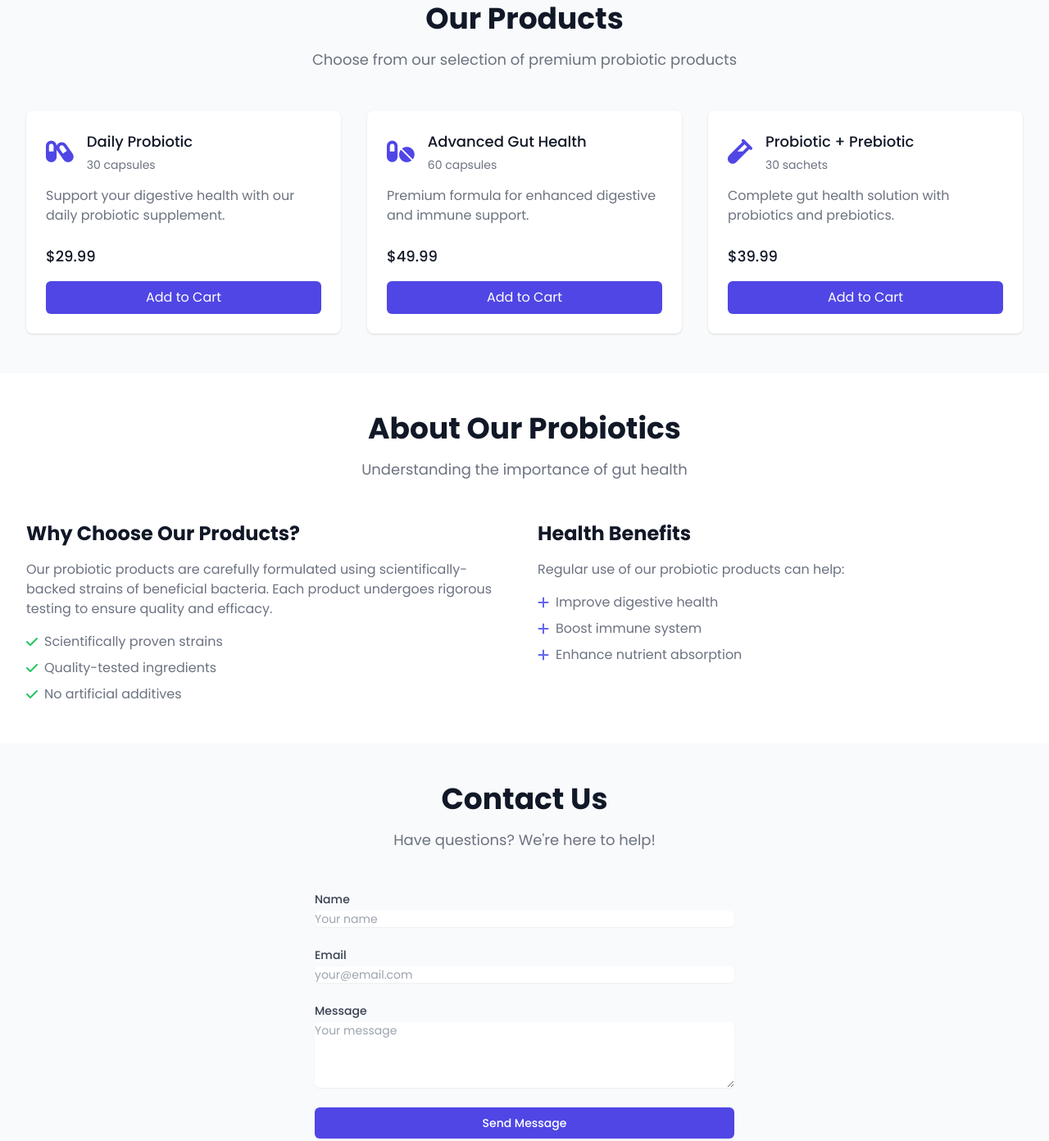
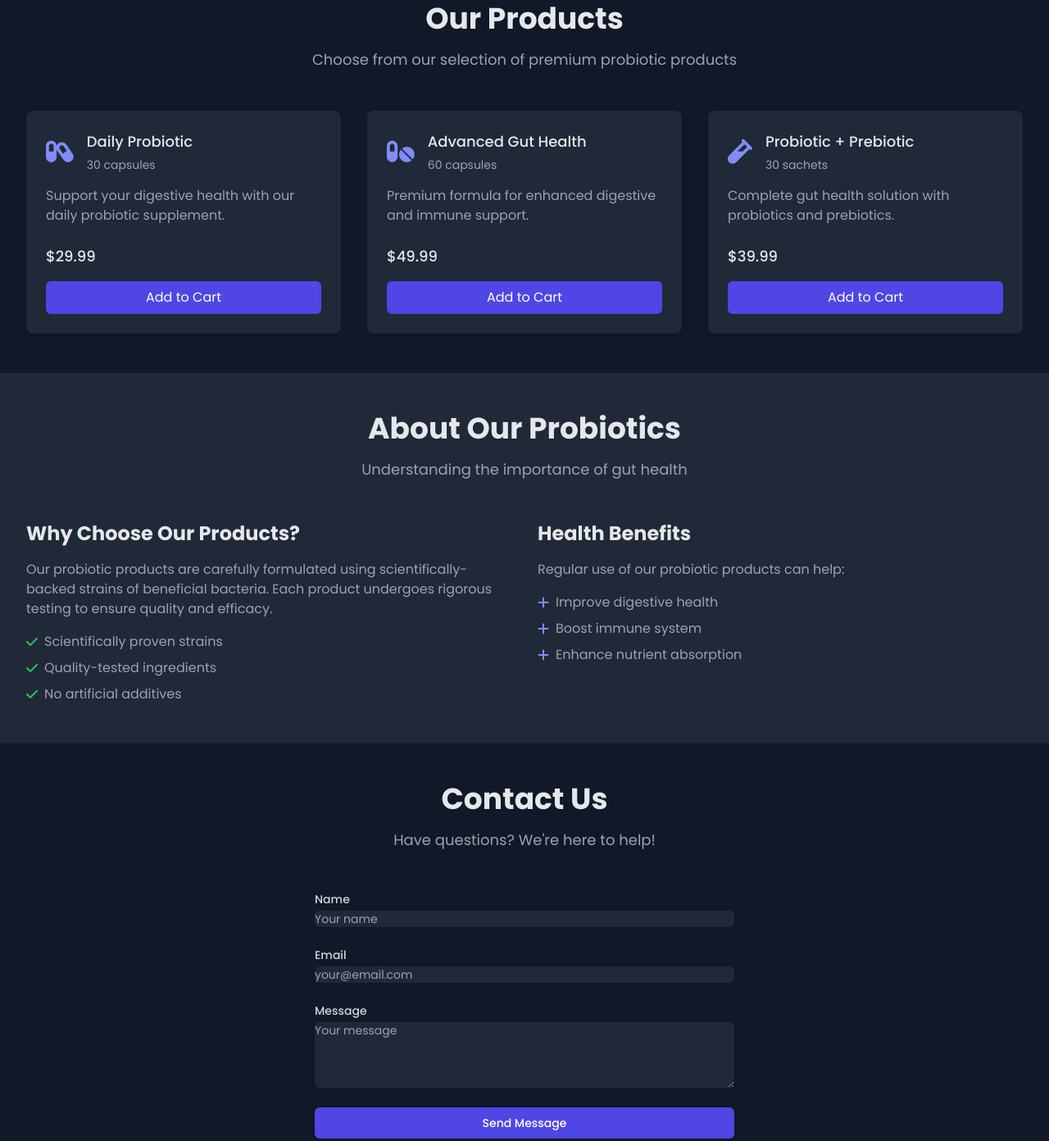
Before and after one commit to Eswarchinthakayala-webdesign/Front-End, a plain HTML site: page ProbioticApp/index.html in a window 1280 px wide. Shown: the part 727-2119 px from the top of the page at 82% size. Drawn offline with nearby package versions, Linux system fonts and the light colour scheme.

Commit message:
Update index.html

```diff
--- a/ProbioticApp/index.html
+++ b/ProbioticApp/index.html
@@ -23,20 +23,20 @@
         }
     </style>
 </head>
-<body class="bg-gray-50">
+<body class="bg-gray-900 text-gray-200">
     <!-- Navigation -->
-    <nav class="bg-white shadow-lg">
+    <nav class="bg-gray-800 shadow-lg">
         <div class="max-w-7xl mx-auto px-4 sm:px-6 lg:px-8">
             <div class="flex justify-between h-16">
                 <div class="flex">
                     <div class="flex-shrink-0 flex items-center">
-                        <h1 class="text-2xl font-bold text-indigo-600">ProBio</h1>
+                        <h1 class="text-2xl font-bold text-indigo-400">ProBio</h1>
                     </div>
                     <div class="hidden sm:ml-6 sm:flex sm:space-x-8">
-                        <a href="#" class="border-indigo-500 text-gray-900 inline-flex items-center px-1 pt-1 border-b-2 text-sm font-medium">Home</a>
-                        <a href="#products" class="border-transparent text-gray-500 hover:border-gray-300 hover:text-gray-700 inline-flex items-center px-1 pt-1 border-b-2 text-sm font-medium">Products</a>
-                        <a href="#about" class="border-transparent text-gray-500 hover:border-gray-300 hover:text-gray-700 inline-flex items-center px-1 pt-1 border-b-2 text-sm font-medium">About</a>
-                        <a href="#contact" class="border-transparent text-gray-500 hover:border-gray-300 hover:text-gray-700 inline-flex items-center px-1 pt-1 border-b-2 text-sm font-medium">Contact</a>
+                        <a href="#" class="border-indigo-500 text-gray-200 inline-flex items-center px-1 pt-1 border-b-2 text-sm font-medium">Home</a>
+                        <a href="#products" class="border-transparent text-gray-400 hover:border-gray-300 hover:text-gray-200 inline-flex items-center px-1 pt-1 border-b-2 text-sm font-medium">Products</a>
+                        <a href="#about" class="border-transparent text-gray-400 hover:border-gray-300 hover:text-gray-200 inline-flex items-center px-1 pt-1 border-b-2 text-sm font-medium">About</a>
+                        <a href="#contact" class="border-transparent text-gray-400 hover:border-gray-300 hover:text-gray-200 inline-flex items-center px-1 pt-1 border-b-2 text-sm font-medium">Contact</a>
                     </div>
                 </div>
             </div>
@@ -44,16 +44,16 @@
     </nav>
 
     <!-- Hero Section -->
-    <div class="relative bg-white overflow-hidden">
+    <div class="relative bg-gray-800 overflow-hidden">
         <div class="max-w-7xl mx-auto">
-            <div class="relative z-10 pb-8 bg-white sm:pb-16 md:pb-20 lg:max-w-2xl lg:w-full lg:pb-28 xl:pb-32">
+            <div class="relative z-10 pb-8 bg-gray-800 sm:pb-16 md:pb-20 lg:max-w-2xl lg:w-full lg:pb-28 xl:pb-32">
                 <main class="mt-10 mx-auto max-w-7xl px-4 sm:mt-12 sm:px-6 md:mt-16 lg:mt-20 lg:px-8 xl:mt-28">
                     <div class="sm:text-center lg:text-left">
-                        <h2 class="text-4xl tracking-tight font-extrabold text-gray-900 sm:text-5xl md:text-6xl">
+                        <h2 class="text-4xl tracking-tight font-extrabold text-gray-200 sm:text-5xl md:text-6xl">
                             <span class="block">Enhance Your Health with</span>
-                            <span class="block text-indigo-600">Premium Probiotics</span>
+                            <span class="block text-indigo-400">Premium Probiotics</span>
                         </h2>
-                        <p class="mt-3 text-base text-gray-500 sm:mt-5 sm:text-lg sm:max-w-xl sm:mx-auto md:mt-5 md:text-xl lg:mx-0">
+                        <p class="mt-3 text-base text-gray-400 sm:mt-5 sm:text-lg sm:max-w-xl sm:mx-auto md:mt-5 md:text-xl lg:mx-0">
                             Discover our range of high-quality probiotic products designed to support your digestive health and boost your immune system naturally.
                         </p>
                         <div class="mt-5 sm:mt-8 sm:flex sm:justify-center lg:justify-start">
@@ -75,74 +75,74 @@
     </div>
 
     <!-- Products Section -->
-    <div id="products" class="bg-gray-50 py-12">
+    <div id="products" class="bg-gray-900 py-12">
         <div class="max-w-7xl mx-auto px-4 sm:px-6 lg:px-8">
             <div class="text-center">
-                <h2 class="text-3xl font-extrabold text-gray-900 sm:text-4xl">Our Products</h2>
-                <p class="mt-4 text-lg text-gray-500">Choose from our selection of premium probiotic products</p>
+                <h2 class="text-3xl font-extrabold text-gray-200 sm:text-4xl">Our Products</h2>
+                <p class="mt-4 text-lg text-gray-400">Choose from our selection of premium probiotic products</p>
             </div>
             <div class="mt-12 grid gap-8 grid-cols-1 sm:grid-cols-2 lg:grid-cols-3">
                 <!-- Product Card 1 -->
-                <div class="bg-white overflow-hidden shadow rounded-lg">
+                <div class="bg-gray-800 overflow-hidden shadow rounded-lg">
                     <div class="p-6">
                         <div class="flex items-center">
                             <div class="flex-shrink-0">
-                                <i class="fas fa-capsules text-3xl text-indigo-600"></i>
+                                <i class="fas fa-capsules text-3xl text-indigo-400"></i>
                             </div>
                             <div class="ml-4">
-                                <h3 class="text-lg font-medium text-gray-900">Daily Probiotic</h3>
-                                <p class="mt-1 text-sm text-gray-500">30 capsules</p>
+                                <h3 class="text-lg font-medium text-gray-200">Daily Probiotic</h3>
+                                <p class="mt-1 text-sm text-gray-400">30 capsules</p>
                             </div>
                         </div>
                         <div class="mt-4">
-                            <p class="text-base text-gray-500">Support your digestive health with our daily probiotic supplement.</p>
+                            <p class="text-base text-gray-400">Support your digestive health with our daily probiotic supplement.</p>
                         </div>
                         <div class="mt-6">
-                            <div class="text-lg font-medium text-gray-900">$29.99</div>
+                            <div class="text-lg font-medium text-gray-200">$29.99</div>
                             <button class="mt-4 w-full bg-indigo-600 text-white py-2 px-4 rounded-md hover:bg-indigo-700">Add to Cart</button>
                         </div>
                     </div>
                 </div>
 
                 <!-- Product Card 2 -->
-                <div class="bg-white overflow-hidden shadow rounded-lg">
+                <div class="bg-gray-800 overflow-hidden shadow rounded-lg">
                     <div class="p-6">
                         <div class="flex items-center">
                             <div class="flex-shrink-0">
-                                <i class="fas fa-pills text-3xl text-indigo-600"></i>
+                                <i class="fas fa-pills text-3xl text-indigo-400"></i>
                             </div>
                             <div class="ml-4">
-                                <h3 class="text-lg font-medium text-gray-900">Advanced Gut Health</h3>
-                                <p class="mt-1 text-sm text-gray-500">60 capsules</p>
+                                <h3 class="text-lg font-medium text-gray-200">Advanced Gut Health</h3>
+                                <p class="mt-1 text-sm text-gray-400">60 capsules</p>
                             </div>
                         </div>
                         <div class="mt-4">
-                            <p class="text-base text-gray-500">Premium formula for enhanced digestive and immune support.</p>
+                            <p class="text-base text-gray-400">Premium formula for enhanced digestive and immune support.</p>
                         </div>
                         <div class="mt-6">
-                            <div class="text-lg font-medium text-gray-900">$49.99</div>
+                            <div class="text-lg font-medium text-gray-200">$49.99</div>
                             <button class="mt-4 w-full bg-indigo-600 text-white py-2 px-4 rounded-md hover:bg-indigo-700">Add to Cart</button>
                         </div>
                     </div>
                 </div>
 
                 <!-- Product Card 3 -->
-                <div class="bg-white overflow-hidden shadow rounded-lg">
+                <div class="bg-gray-800 overflow-hidden shadow rounded-lg">
                     <div class="p-6">
                         <div class="flex items-center">
                             <div class="flex-shrink-0">
-                                <i class="fas fa-vial text-3xl text-indigo-600"></i>
+                                <i class="fas fa-vial text-3xl text-indigo-400"></i>
                             </div>
                             <div class="ml-4">
-                                <h3 class="text-lg font-medium text-gray-900">Probiotic + Prebiotic</h3>
-                                <p class="mt-1 text-sm text-gray-500">30 sachets</p>
+                                <h3 class="text-lg font-medium text-gray-200">Probiotic + Prebiotic</h3>
+                                <p class="mt-1 text-sm text-gray-400">30 sachets</p>
                             </div>
                         </div>
                         <div class="mt-4">
-                            <p class="text-base text-gray-500">Complete gut health solution with probiotics and prebiotics.</p>
+                            <p class="text-base text-gray-400">Complete gut health solution with probiotics and prebiotics.</p>
                         </div>
                         <div class="mt-6">
-                            <div class="text-lg font-medium text-gray-900">$39.99</div>
+                            <div class="text-lg font-medium text-gray-200">$39.99</div>
                             <button class="mt-4 w-full bg-indigo-600 text-white py-2 px-4 rounded-md hover:bg-indigo-700">Add to Cart</button>
                         </div>
                     </div>
@@ -152,46 +152,46 @@
     </div>
 
     <!-- About Section -->
-    <div id="about" class="bg-white py-12">
+    <div id="about" class="bg-gray-800 py-12">
         <div class="max-w-7xl mx-auto px-4 sm:px-6 lg:px-8">
             <div class="text-center">
-                <h2 class="text-3xl font-extrabold text-gray-900 sm:text-4xl">About Our Probiotics</h2>
-                <p class="mt-4 text-lg text-gray-500">Understanding the importance of gut health</p>
+                <h2 class="text-3xl font-extrabold text-gray-200 sm:text-4xl">About Our Probiotics</h2>
+                <p class="mt-4 text-lg text-gray-400">Understanding the importance of gut health</p>
             </div>
             <div class="mt-12">
                 <div class="grid grid-cols-1 gap-8 md:grid-cols-2">
                     <div class="prose prose-indigo">
-                        <h3 class="text-2xl font-bold text-gray-900">Why Choose Our Products?</h3>
-                        <p class="mt-4 text-gray-500">Our probiotic products are carefully formulated using scientifically-backed strains of beneficial bacteria. Each product undergoes rigorous testing to ensure quality and efficacy.</p>
+                        <h3 class="text-2xl font-bold text-gray-200">Why Choose Our Products?</h3>
+                        <p class="mt-4 text-gray-400">Our probiotic products are carefully formulated using scientifically-backed strains of beneficial bacteria. Each product undergoes rigorous testing to ensure quality and efficacy.</p>
                         <ul class="mt-4 space-y-2">
-                            <li class="flex items-center text-gray-500">
+                            <li class="flex items-center text-gray-400">
                                 <i class="fas fa-check text-green-500 mr-2"></i>
                                 Scientifically proven strains
                             </li>
-                            <li class="flex items-center text-gray-500">
+                            <li class="flex items-center text-gray-400">
                                 <i class="fas fa-check text-green-500 mr-2"></i>
                                 Quality-tested ingredients
                             </li>
-                            <li class="flex items-center text-gray-500">
+                            <li class="flex items-center text-gray-400">
                                 <i class="fas fa-check text-green-500 mr-2"></i>
                                 No artificial additives
                             </li>
                         </ul>
                     </div>
                     <div class="prose prose-indigo">
-                        <h3 class="text-2xl font-bold text-gray-900">Health Benefits</h3>
-                        <p class="mt-4 text-gray-500">Regular use of our probiotic products can help:</p>
+                        <h3 class="text-2xl font-bold text-gray-200">Health Benefits</h3>
+                        <p class="mt-4 text-gray-400">Regular use of our probiotic products can help:</p>
                         <ul class="mt-4 space-y-2">
-                            <li class="flex items-center text-gray-500">
-                                <i class="fas fa-plus text-indigo-500 mr-2"></i>
+                            <li class="flex items-center text-gray-400">
+                                <i class="fas fa-plus text-indigo-400 mr-2"></i>
                                 Improve digestive health
                             </li>
-                            <li class="flex items-center text-gray-500">
-                                <i class="fas fa-plus text-indigo-500 mr-2"></i>
+                            <li class="flex items-center text-gray-400">
+                                <i class="fas fa-plus text-indigo-400 mr-2"></i>
                                 Boost immune system
                             </li>
-                            <li class="flex items-center text-gray-500">
-                                <i class="fas fa-plus text-indigo-500 mr-2"></i>
+                            <li class="flex items-center text-gray-400">
+                                <i class="fas fa-plus text-indigo-400 mr-2"></i>
                                 Enhance nutrient absorption
                             </li>
                         </ul>
@@ -202,25 +202,25 @@
     </div>
 
     <!-- Contact Section -->
-    <div id="contact" class="bg-gray-50 py-12">
+    <div id="contact" class="bg-gray-900 py-12">
         <div class="max-w-7xl mx-auto px-4 sm:px-6 lg:px-8">
             <div class="text-center">
-                <h2 class="text-3xl font-extrabold text-gray-900 sm:text-4xl">Contact Us</h2>
-                <p class="mt-4 text-lg text-gray-500">Have questions? We're here to help!</p>
+                <h2 class="text-3xl font-extrabold text-gray-200 sm:text-4xl">Contact Us</h2>
+                <p class="mt-4 text-lg text-gray-400">Have questions? We're here to help!</p>
             </div>
             <div class="mt-12 max-w-lg mx-auto">
                 <form class="grid grid-cols-1 gap-6">
                     <div>
-                        <label for="name" class="block text-sm font-medium text-gray-700">Name</label>
-                        <input type="text" name="name" id="name" class="mt-1 block w-full rounded-md border-gray-300 shadow-sm focus:border-indigo-500 focus:ring-indigo-500 sm:text-sm" placeholder="Your name">
+                        <label for="name" class="block text-sm font-medium text-gray-300">Name</label>
+                        <input type="text" name="name" id="name" class="mt-1 block w-full rounded-md border-gray-600 bg-gray-800 text-gray-200 shadow-sm focus:border-indigo-500 focus:ring-indigo-500 sm:text-sm" placeholder="Your name">
                     </div>
                     <div>
-                        <label for="email" class="block text-sm font-medium text-gray-700">Email</label>
-                        <input type="email" name="email" id="email" class="mt-1 block w-full rounded-md border-gray-300 shadow-sm focus:border-indigo-500 focus:ring-indigo-500 sm:text-sm" placeholder="your@email.com">
+                        <label for="email" class="block text-sm font-medium text-gray-300">Email</label>
+                        <input type="email" name="email" id="email" class="mt-1 block w-full rounded-md border-gray-600 bg-gray-800 text-gray-200 shadow-sm focus:border-indigo-500 focus:ring-indigo-500 sm:text-sm" placeholder="your@email.com">
                     </div>
                     <div>
-                        <label for="message" class="block text-sm font-medium text-gray-700">Message</label>
-                        <textarea name="message" id="message" rows="4" class="mt-1 block w-full rounded-md border-gray-300 shadow-sm focus:border-indigo-500 focus:ring-indigo-500 sm:text-sm" placeholder="Your message"></textarea>
+                        <label for="message" class="block text-sm font-medium text-gray-300">Message</label>
+                        <textarea name="message" id="message" rows="4" class="mt-1 block w-full rounded-md border-gray-600 bg-gray-800 text-gray-200 shadow-sm focus:border-indigo-500 focus:ring-indigo-500 sm:text-sm" placeholder="Your message"></textarea>
                     </div>
                     <div>
                         <button type="submit" class="w-full flex justify-center py-2 px-4 border border-transparent rounded-md shadow-sm text-sm font-medium text-white bg-indigo-600 hover:bg-indigo-700 focus:outline-none focus:ring-2 focus:ring-offset-2 focus:ring-indigo-500">
@@ -233,38 +233,38 @@
     </div>
 
     <!-- Footer -->
-    <footer class="bg-white">
+    <footer class="bg-gray-800">
         <div class="max-w-7xl mx-auto py-12 px-4 sm:px-6 lg:px-8">
             <div class="grid grid-cols-1 md:grid-cols-3 gap-8">
                 <div>
-                    <h3 class="text-lg font-semibold text-gray-900">About Us</h3>
-                    <p class="mt-4 text-base text-gray-500">We are committed to providing high-quality probiotic products to support your health and well-being.</p>
+                    <h3 class="text-lg font-semibold text-gray-200">About Us</h3>
+                    <p class="mt-4 text-base text-gray-400">We are committed to providing high-quality probiotic products to support your health and well-being.</p>
                 </div>
                 <div>
-                    <h3 class="text-lg font-semibold text-gray-900">Quick Links</h3>
+                    <h3 class="text-lg font-semibold text-gray-200">Quick Links</h3>
                     <ul class="mt-4 space-y-2">
-                        <li><a href="#" class="text-base text-gray-500 hover:text-gray-900">Home</a></li>
-                        <li><a href="#products" class="text-base text-gray-500 hover:text-gray-900">Products</a></li>
-                        <li><a href="#about" class="text-base text-gray-500 hover:text-gray-900">About</a></li>
-                        <li><a href="#contact" class="text-base text-gray-500 hover:text-gray-900">Contact</a></li>
+                        <li><a href="#" class="text-base text-gray-400 hover:text-gray-200">Home</a></li>
+                        <li><a href="#products" class="text-base text-gray-400 hover:text-gray-200">Products</a></li>
+                        <li><a href="#about" class="text-base text-gray-400 hover:text-gray-200">About</a></li>
+                        <li><a href="#contact" class="text-base text-gray-400 hover:text-gray-200">Contact</a></li>
                     </ul>
                 </div>
                 <div>
-                    <h3 class="text-lg font-semibold text-gray-900">Connect With Us</h3>
+                    <h3 class="text-lg font-semibold text-gray-200">Connect With Us</h3>
                     <div class="mt-4 flex space-x-6">
-                        <a href="#" class="text-gray-400 hover:text-gray-500">
+                        <a href="#" class="text-gray-400 hover:text-gray-200">
                             <i class="fab fa-facebook text-xl"></i>
                         </a>
-                        <a href="#" class="text-gray-400 hover:text-gray-500">
+                        <a href="#" class="text-gray-400 hover:text-gray-200">
                             <i class="fab fa-twitter text-xl"></i>
                         </a>
-                        <a href="#" class="text-gray-400 hover:text-gray-500">
+                        <a href="#" class="text-gray-400 hover:text-gray-200">
                             <i class="fab fa-instagram text-xl"></i>
                         </a>
                     </div>
                 </div>
             </div>
-            <div class="mt-8 border-t border-gray-200 pt-8">
+            <div class="mt-8 border-t border-gray-700 pt-8">
                 <p class="text-base text-gray-400 text-center">&copy; 2024 ProBio. All rights reserved.</p>
             </div>
         </div>
```
